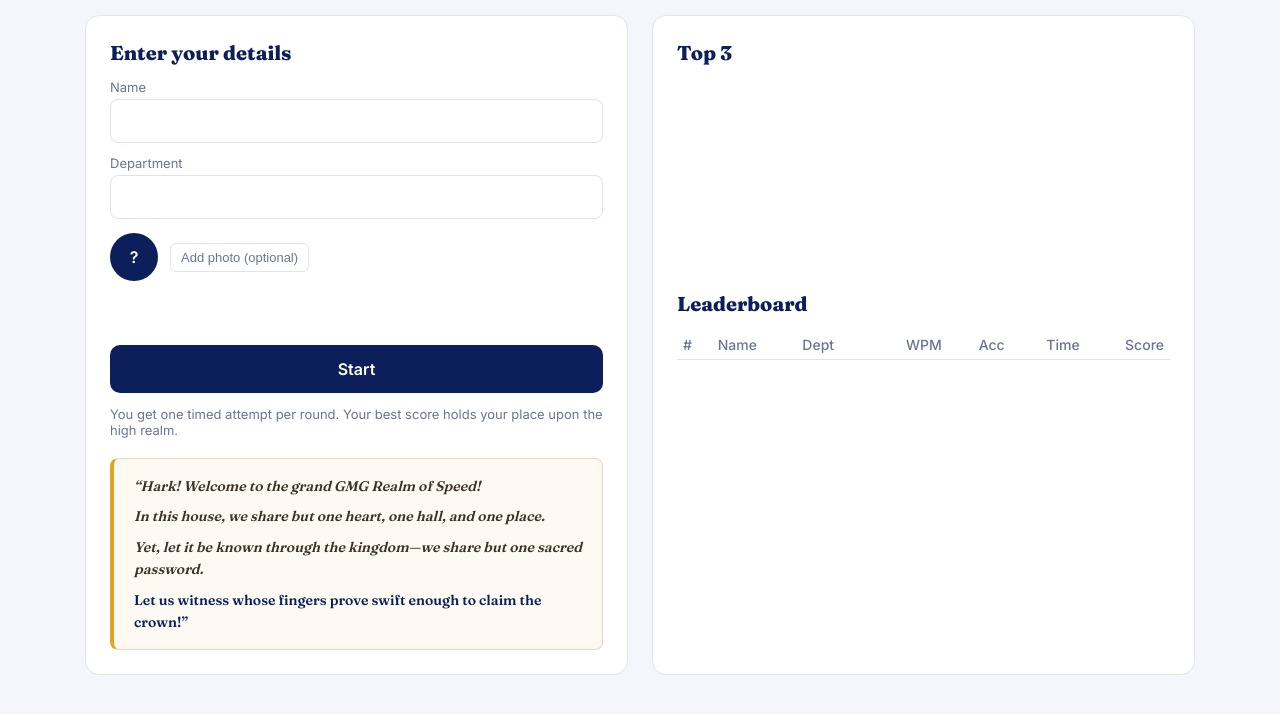
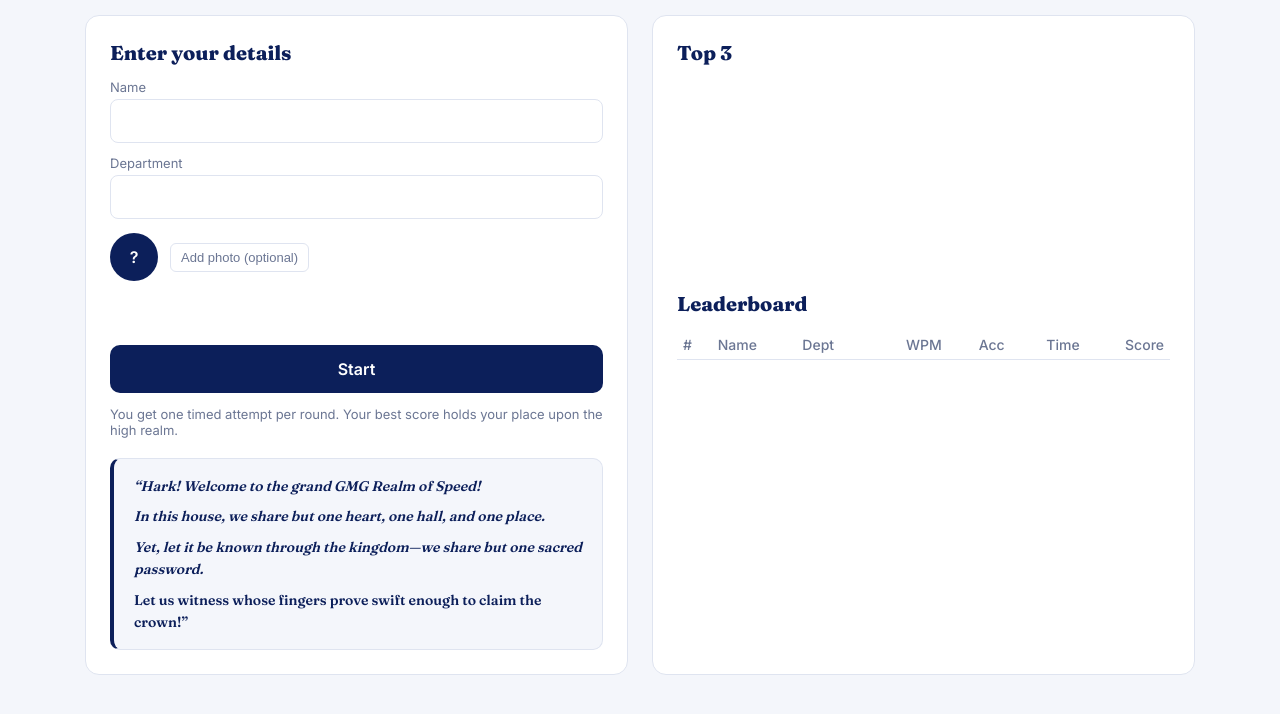
Before and after one commit to adamharithalikasturi/gmg-speedtype, a website: page public/index.html in a window 1280 px wide. Shown: the part 74-788 px from the top of the page. Drawn offline with Linux system fonts and the light colour scheme.

Commit message:
Update index.html

```diff
--- a/public/index.html
+++ b/public/index.html
@@ -47,7 +47,7 @@ td{padding:9px 6px;border-bottom:1px solid var(--line)}
 tr.me{background:#fff7e0}
 td.n{display:flex;align-items:center;gap:8px}td.n .av{width:28px;height:28px;font-size:11px}
 .num{text-align:right;font-variant-numeric:tabular-nums}
-.scroll-poem{background:#fdfaf3;border:1px solid #e2d9c8;border-left:4px solid var(--gold);border-radius:8px;padding:16px 20px;margin-top:20px;font-family:'Fraunces',serif;font-style:italic;color:#3c3326;line-height:1.6;font-size:14px;box-shadow:inset 0 0 10px rgba(0,0,0,0.02)}
+.scroll-poem{background:var(--bg);border:1px solid var(--line);border-left:4px solid var(--navy);border-radius:10px;padding:16px 20px;margin-top:20px;font-family:'Fraunces',serif;font-style:italic;color:var(--navy);line-height:1.6;font-size:14px}
 .scroll-poem p{margin:0 0 8px}.scroll-poem p:last-child{margin:0;font-weight:600;font-style:normal;color:var(--navy)}
 canvas#fx{position:fixed;inset:0;pointer-events:none;z-index:9}
 @media(prefers-reduced-motion:reduce){canvas#fx{display:none}}
```
